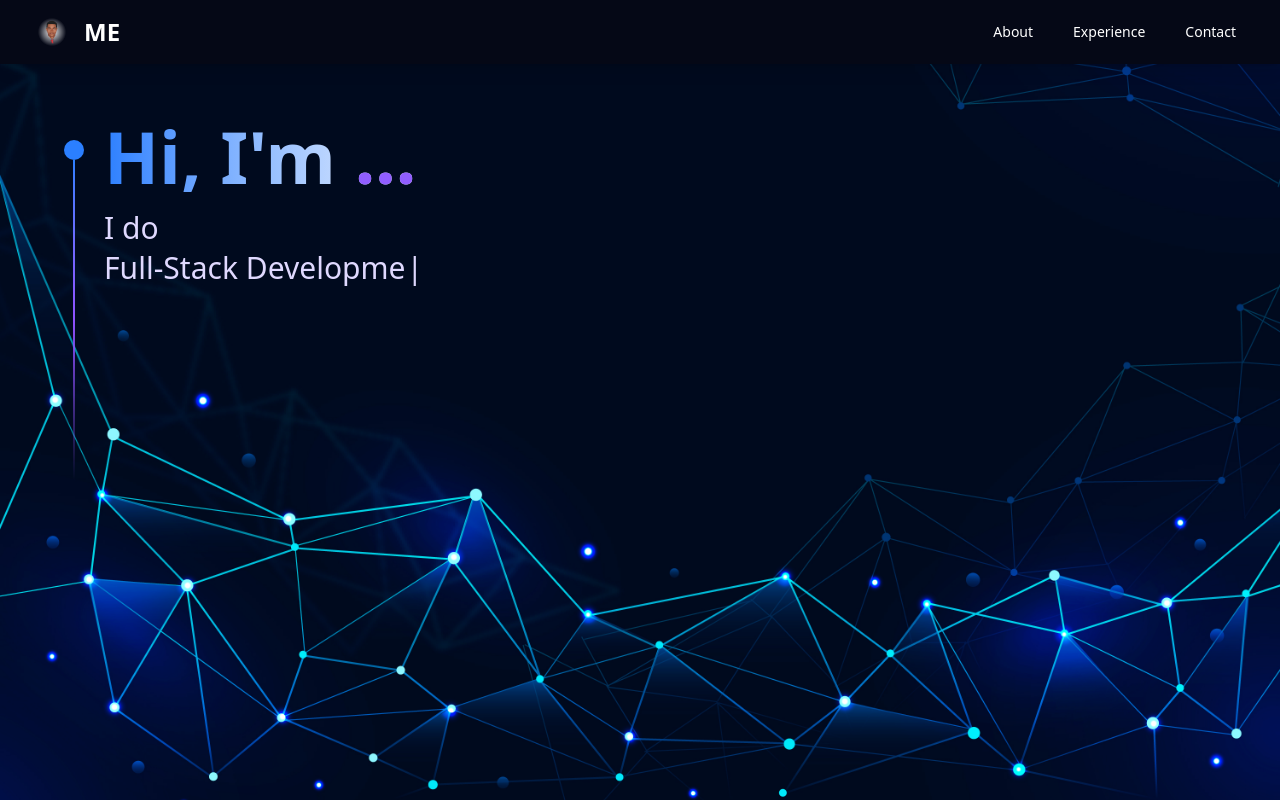
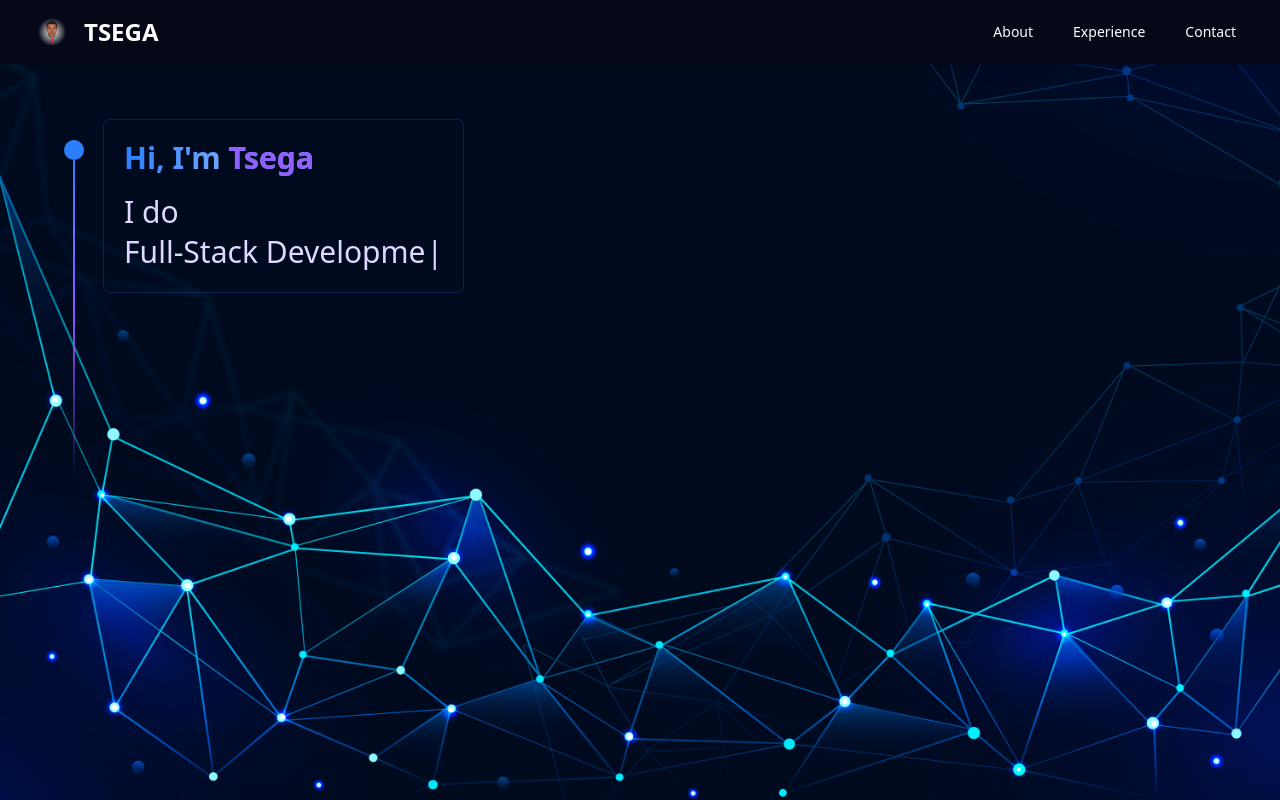
Before and after one commit to Tsega-Get/portfolio, a React (Vite) app: page / in a window 1280 px wide. Built offline with nearby package versions, Linux system fonts and the light colour scheme.

Commit message:
Adjust name texts and card style

```diff
--- a/src/components/layout/Footer.tsx
+++ b/src/components/layout/Footer.tsx
@@ -1,7 +1,10 @@
 const Footer = () => {
   return (
     <footer className="w-full bg-gray-800 text-gray-400 text-center p-4">
-      <p>&copy; {new Date().getFullYear()} ME. All rights reserved.</p>
+      <p>
+        &copy; {new Date().getFullYear()} Tsega Getnet Yehuala. All rights
+        reserved.
+      </p>
     </footer>
   );
 };
--- a/src/components/layout/Navbar.tsx
+++ b/src/components/layout/Navbar.tsx
@@ -21,9 +21,9 @@ const Navbar = () => {
               onClick={closeMobileMenu}
             >
               <div className="relative inline-flex items-center justify-center rounded-full bg-[radial-gradient(circle,white,transparent_50%)] p-1">
-                <img src={face} alt="me" className="h-8 w-8 object-cover" />
+                <img src={face} alt="icon" className="h-8 w-8 object-cover" />
               </div>
-              <div>ME</div>
+              <div>TSEGA</div>
             </Link>
           </div>
 
--- a/src/sections/Contact.tsx
+++ b/src/sections/Contact.tsx
@@ -143,14 +143,13 @@ const Contact = () => {
           >
             <div className="flex flex-row gap-5">
               <p className="font-semibold">Contact me with:</p>
-
               {/* WhatsApp Chat Link */}
               <a
                 href={`https://wa.me/${whatsappNumber}`}
                 target="_blank"
                 rel="noopener noreferrer"
                 title="Chat on WhatsApp" // This is the tooltip
-                className="flex items-center gap-3 text-gray-300 hover:text-green-500 transition-colors duration-300"
+                className="text-gray-300 hover:text-green-500 transition-colors duration-300"
               >
                 <FaWhatsapp size={28} />
               </a>
--- a/src/sections/Hero.tsx
+++ b/src/sections/Hero.tsx
@@ -12,10 +12,10 @@ const Hero = () => {
           <div className="w-[2px] h-40 sm:h-80 bg-gradient-to-b from-blue-500 via-violet-500 to-transparent" />
         </div>
 
-        <div>
-          <h1 className="text-5xl font-bold bg-gradient-to-r from-blue-500 to-gray-100 bg-clip-text text-transparent mb-4 sm:text-7xl">
-            Hi, I'm <span className="text-[#915EFF]">...</span>
-          </h1>
+        <div className="ring-1 ring-blue-500/20 rounded-md p-5 min-w-[300px]">
+          <p className="text-2xl font-bold bg-gradient-to-r from-blue-500 to-gray-100 bg-clip-text text-transparent mb-4 sm:text-3xl">
+            Hi, I'm <span className="text-[#915EFF]">Tsega</span>
+          </p>
           <p className="text-[#dfd9ff] font-medium lg:text-[30px] sm:text-[26px] xs:text-[20px] text-[16px] lg:leading-[40px] mt-2">
             I do{" "}
             <Typewriter
```
Also changed, not shown: 3 other files (tests, documents, lock files or other folders).
